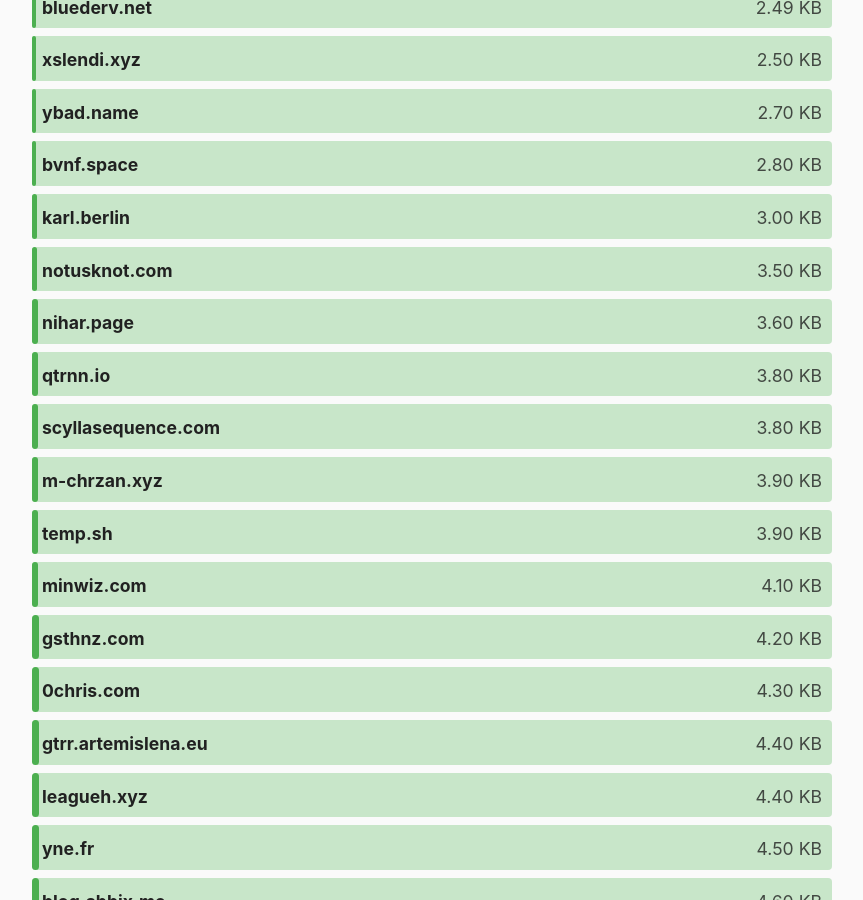
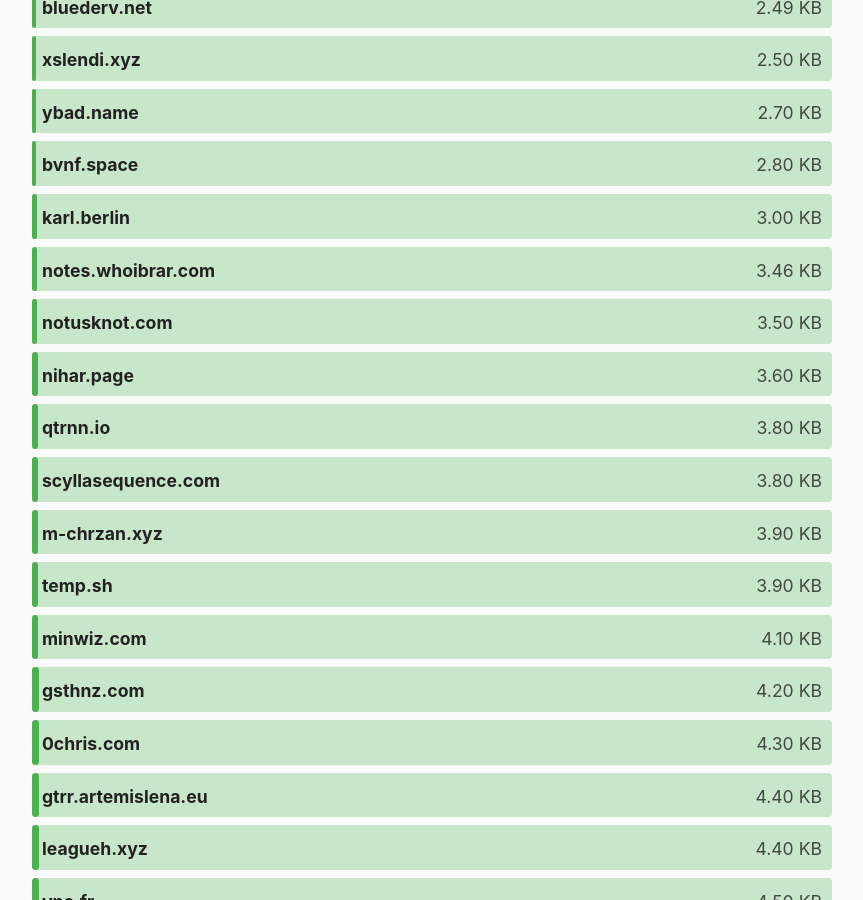
Before and after one commit to kevquirk/512kb.club, a Jekyll site: the page built from index.md, in a window 1280 px wide and 900 px high, scrolled down 1326 px. Shown: the whole window, without its empty margins (208-1071 px from the left). Built offline with Jekyll 4.4.1, drawn with Linux system fonts in a browser that asks for light colours.

Commit message:
added notes.whoibrar.com to sites.yml
GTMetrix report : https://gtmetrix.com/reports/notes.whoibrar.com/9qSFwTfx/

```diff
--- a/_data/sites.yml
+++ b/_data/sites.yml
@@ -1452,6 +1452,11 @@
   size: 8.2
   last_checked: 2021-12-23
 
+- domain: notes.whoibrar.com
+  url: https://notes.whoibrar.com
+  size: 3.46
+  last_checked: 2022-05-07
+
 - domain: notionbackups.com
   url: https://notionbackups.com
   size: 48.3
```
